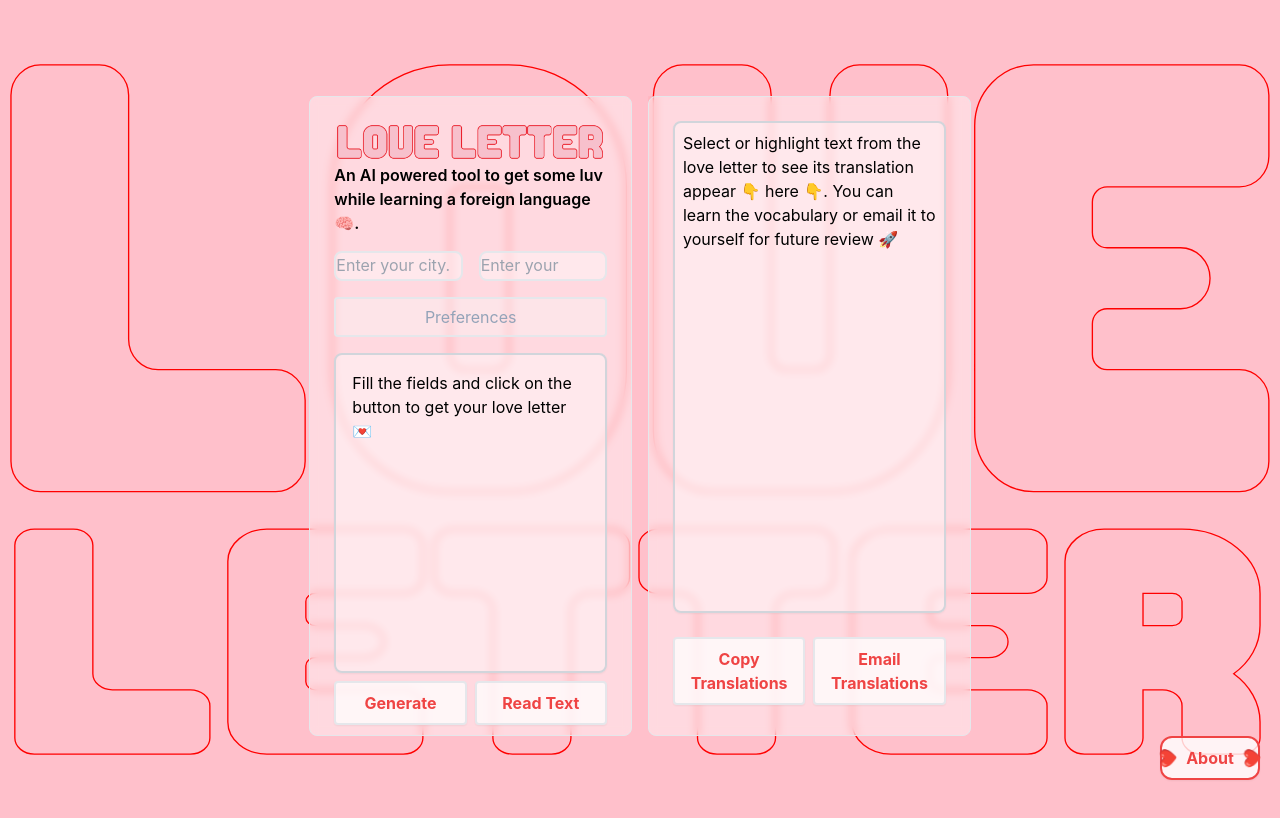
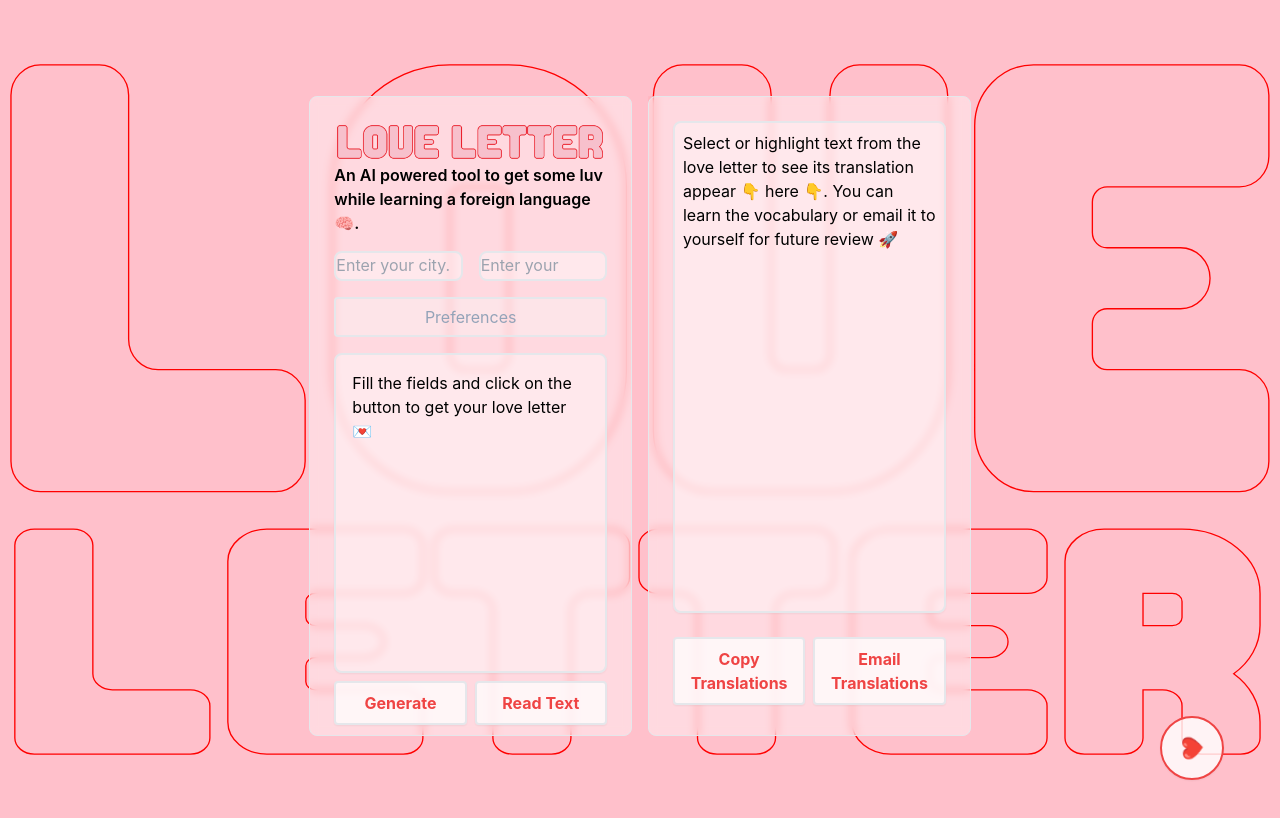
Before and after one commit to lmangall/langgenie, a Next.js app: page /loveletter in a window 1280 px wide. Shown: the top 818 px of the page. Built offline with nearby package versions, Linux system fonts and the light colour scheme.

Commit message:
spinning heart about

```diff
--- a/pages/loveletter/index.tsx
+++ b/pages/loveletter/index.tsx
@@ -193,12 +193,12 @@ export default function Home() {
           </div>
           <button
             onClick={handleOpenModal}
-            className="mb-4 h-10 w-full bg-gray-50 bg-opacity-30  text-slate-400 border border-2  rounded hover:border-red-500 mt-4"
+            className="mb-4 h-10 w-full bg-gray-50 bg-opacity-30  text-slate-400 border-2  rounded hover:border-red-500 mt-4"
           >
             Preferences
           </button>
           <div
-            className="bg-white w-full h-full max-h-80 bg-opacity-40 p-4 text-base font-normal border-2 border-gray-300 rounded-lg shadow-sm resize-none overflow-auto"
+            className="bg-white w-full h-full max-h-80 bg-opacity-40 p-4 text-base font-normal border-2 rounded-lg shadow-sm resize-none overflow-auto"
             aria-readonly="true"
             onMouseUp={handleTextSelection}
           >
@@ -251,7 +251,7 @@ export default function Home() {
         <div className="flex flex-col top-[10%] backdrop-blur-sm bg-white-300/30 space-y-4">
           {/* right column*/}
           <div className="p-6 backdrop-blur-sm bg-white bg-opacity-40 rounded-lg border border-1 rgba(255, 255, 255, 0.1) h-[80vh]">
-            <div className="mb-4 bg-white w-full h-5/6 bg-opacity-40 p-2 text-base font-normal border-2 border-gray-300 rounded-lg shadow-sm resize-none overflow-auto">
+            <div className="mb-4 bg-white w-full h-5/6 bg-opacity-40 p-2 text-base font-normal border-2 border-white-300 rounded-lg shadow-sm resize-none overflow-auto">
               <div>
                 {translations.length > 0 ? (
                   <div>
@@ -301,18 +301,20 @@ export default function Home() {
             bottom: "20px",
             right: "20px",
             zIndex: 1000,
-            width: "150px",
+            width: "100px",
           }}
         >
 
          <button
   onClick={handleOpenModal}
-  className="w-full mt-2 bg-white/80 rounded-xl py-2 text-red-500 font-bold rounded shadow-sm transition duration-150 border-red-500 border-2 hover:border-white-500 flex items-center justify-center"
+  className="flex flex-col items-center justify-center w-16 h-16 mt-2 bg-white/80 text-red-500 font-bold rounded-full shadow-sm transition duration-150 border-2 border-red-500 hover:border-white"
 >
-  <span className="spin-emoji mr-2">❤️</span>
-  About
-  <span className="spin-emoji ml-2">❤️</span>
+  <span className="spin-emoji block text-xl">❤️</span>
+  {/* About❓ */}
 </button>
+
+
+
 
 
 
```
